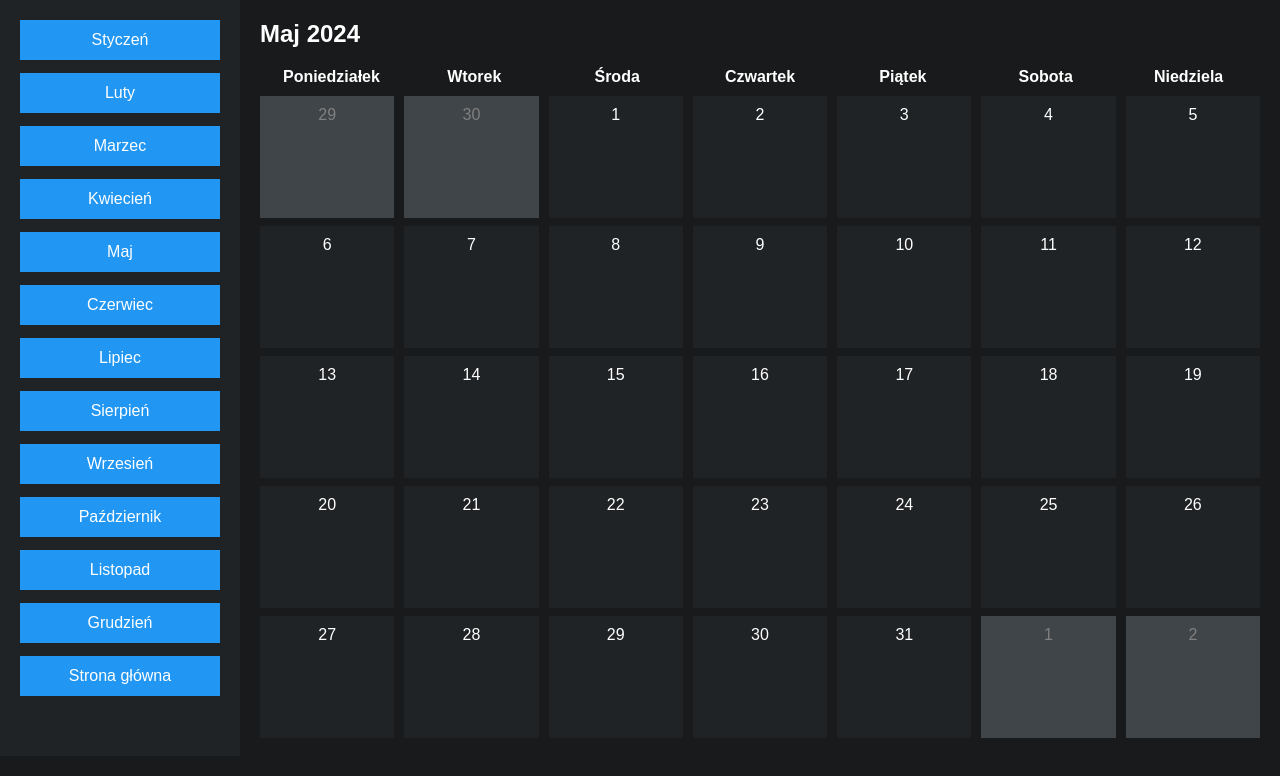
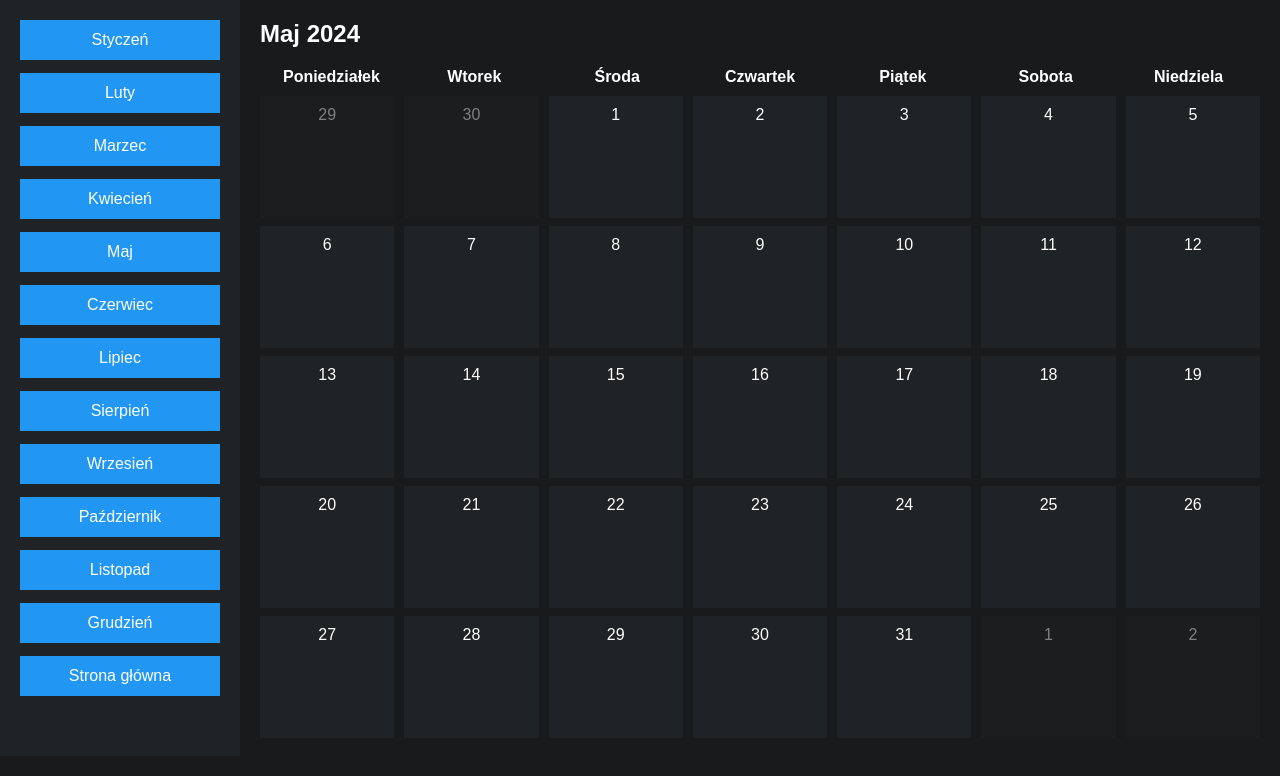
Before and after one commit to wcaleniemawerty/Konkursy, a plain HTML site: page matma/5maj.html in a window 1280 px wide. Drawn offline with Linux system fonts and the light colour scheme.

Commit message:
Lekka zmiana test

```diff
--- a/matma/styles.css
+++ b/matma/styles.css
@@ -69,7 +69,7 @@ body {
   padding: 10px;
   height: 85%;
   margin-bottom: 20px;
-  background-color: #404549;
+  background-color: #1b1d1e;
   color: gray;
 }
 
--- a/reszta/styles.css
+++ b/reszta/styles.css
@@ -70,7 +70,7 @@ body {
   padding: 10px;
   height: 85%;
   margin-bottom: 20px;
-  background-color: #404549;
+  background-color: #1b1d1e;
   color: gray;
 }
 
```
Also changed, not shown: index.html (+1 -1 lines), mainstyles.css (renamed from styles.css).
